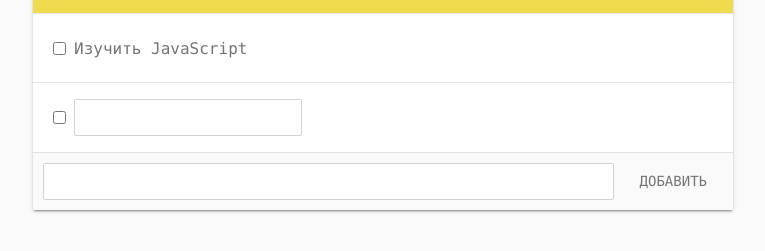
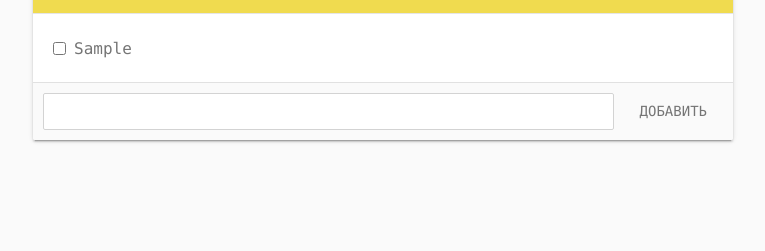
Before and after one commit to ssergeevichh/todoApp, a website built with Vite: page todoApp/index.html in a window 1280 px wide. Both pictures are taken after typing "Sample" into the empty fields and a click on the button "ДОБАВИТЬ". Shown: the part 127-378 px from the top of the page, without its empty margins (257-1022 px from the left). Built offline with nearby package versions, Linux system fonts and the light colour scheme.

Commit message:
refactor and fix(label showing)

```diff
--- a/todoApp/index.html
+++ b/todoApp/index.html
@@ -14,15 +14,7 @@
       <h1>Todo.js</h1>
     </header>
 
-    <ul id="todo-list">
-      <li class="todo-item">
-        <input class="checkbox" type="checkbox">
-        <label class="title">Изучить JavaScript</label>
-        <input class="textfield" type="text">
-        <button class="edit">edit</button>
-        <button class="delete">delete</button>
-      </li>
-    </ul>
+    <ul id="todo-list"></ul>
 
     <form id="todo-form">
       <input id="add-input" type="text">
--- a/todoApp/src/controller.js
+++ b/todoApp/src/controller.js
@@ -6,7 +6,7 @@ class Contoller {
         view.on('add', this.addTodo.bind(this))
         view.on('toggle', this.toggleTodo.bind(this))
         view.on('edit', this.editTodo.bind(this))
-        view.on('delete', this.deleteTodo.bind(this))
+        view.on('delete', this.removeTodo.bind(this))
     }
 
     addTodo(title) {
@@ -30,8 +30,8 @@ class Contoller {
         this.view.editItem(todo)
     }
 
-    deleteTodo(id) {
-        this.model.deleteItem(id)
+    removeTodo(id) {
+        this.model.removeItem(id)
         this.view.removeItem(id)
     }
 }
--- a/todoApp/src/helper.js
+++ b/todoApp/src/helper.js
@@ -1,7 +1,13 @@
 function createELement(tag, props, ...children) {
     const element = document.createElement(tag);
 
-    Object.keys(props).forEach(key => element[key] = props[key]);
+    Object.keys(props).forEach(key => {
+        if (key.startsWith('data-')) {
+            element.setAttribute(key, props[key])
+        } else {
+            element[key] = props[key]
+        }
+    })
 
     children.forEach(child => {
         if (typeof child === 'string') {
--- a/todoApp/src/model.js
+++ b/todoApp/src/model.js
@@ -21,7 +21,7 @@ class Model {
         return item
     }
 
-    deleteItem(id) {
+    removeItem(id) {
         const index = this.state.findIndex(item => item.id == id)
 
         if (index > -1) {
--- a/todoApp/src/view.js
+++ b/todoApp/src/view.js
@@ -13,11 +13,11 @@ class View extends EventEmitter {
 
     createElement(todo) {
         const checkbox = createELement('input', { type: 'checkbox', className: 'checkbox', checked: todo.copmleted ? 'checked' : '' })
-        const label = createELement('input', { className: 'title' }, todo.title)
+        const label = createELement('label', { className: 'title' }, todo.title)
         const editInput = createELement('input', { type: 'text', className: 'textfield' })
         const editButton = createELement('button', { className: 'edit' }, "edit")
-        const deleteButton = createELement('button', { className: 'delete' }, "delete")
-        const item = createELement('li', { className: `todo-item ${todo.copmleted ? 'completed' : ''}`, 'data-id': todo.id }, checkbox, label, editInput, editButton, deleteButton)
+        const removeButton = createELement('button', { className: 'delete' }, "delete")
+        const item = createELement('li', { className: `todo-item${todo.copmleted ? ' completed' : ''}`, 'data-id': todo.id }, checkbox, label, editInput, editButton, removeButton)
 
         return this.addEventListeners(item)
 
@@ -26,11 +26,11 @@ class View extends EventEmitter {
     addEventListeners(listItem) {
         const checkbox = listItem.querySelector('.checkbox')
         const editButton = listItem.querySelector('button.edit')
-        const deleteButton = listItem.querySelector('button.delete')
+        const removeButton = listItem.querySelector('button.delete')
 
         checkbox.addEventListener('change', this.handleToggle.bind(this))
         editButton.addEventListener('click', this.handleEdit.bind(this))
-        deleteButton.addEventListener('click', this.handleDelete.bind(this))
+        removeButton.addEventListener('click', this.handleRemove.bind(this))
 
         return listItem
     }
@@ -71,11 +71,11 @@ class View extends EventEmitter {
         }
     }
 
-    handleDelete({ target }) {
+    handleRemove({ target }) {
         const listItem = target.parentNode
         const id = listItem.getAttribute('data-id')
 
-        this.emit('delete', id)
+        this.emit('remove', id)
 
     }
 
@@ -115,8 +115,8 @@ class View extends EventEmitter {
         // input.value = label.value
     }
 
-    removeItem(id) {
-        const listItem = this.findListItem(todo.id)
+    removeItem({ id }) {
+        const listItem = this.findListItem(id)
 
         this.list.removeChild(listItem)
     }
```
Also changed, not shown: todoApp/src/index.js (deleted).
